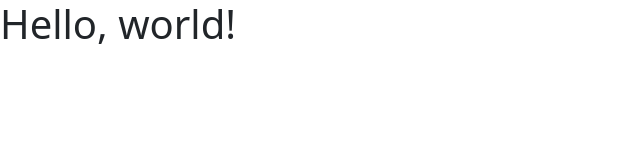
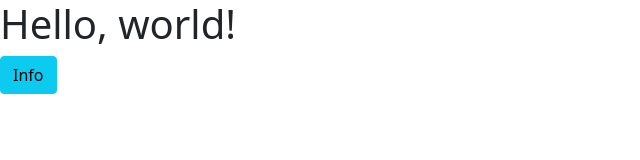
Before and after one commit to skylimdg89/oc_nodejs, a website: page index.html in a window 1280 px wide. Shown: the whole page, without its empty margins (0-640 px from the left). Drawn offline with nearby package versions, Linux system fonts and the light colour scheme.

Commit message:
added button

```diff
--- a/index.html
+++ b/index.html
@@ -12,6 +12,7 @@
   </head>
   <body>
     <h1>Hello, world!</h1>
+    <button type="button" class="btn btn-info">Info</button>
 
     <!-- Optional JavaScript; choose one of the two! -->
 
```
